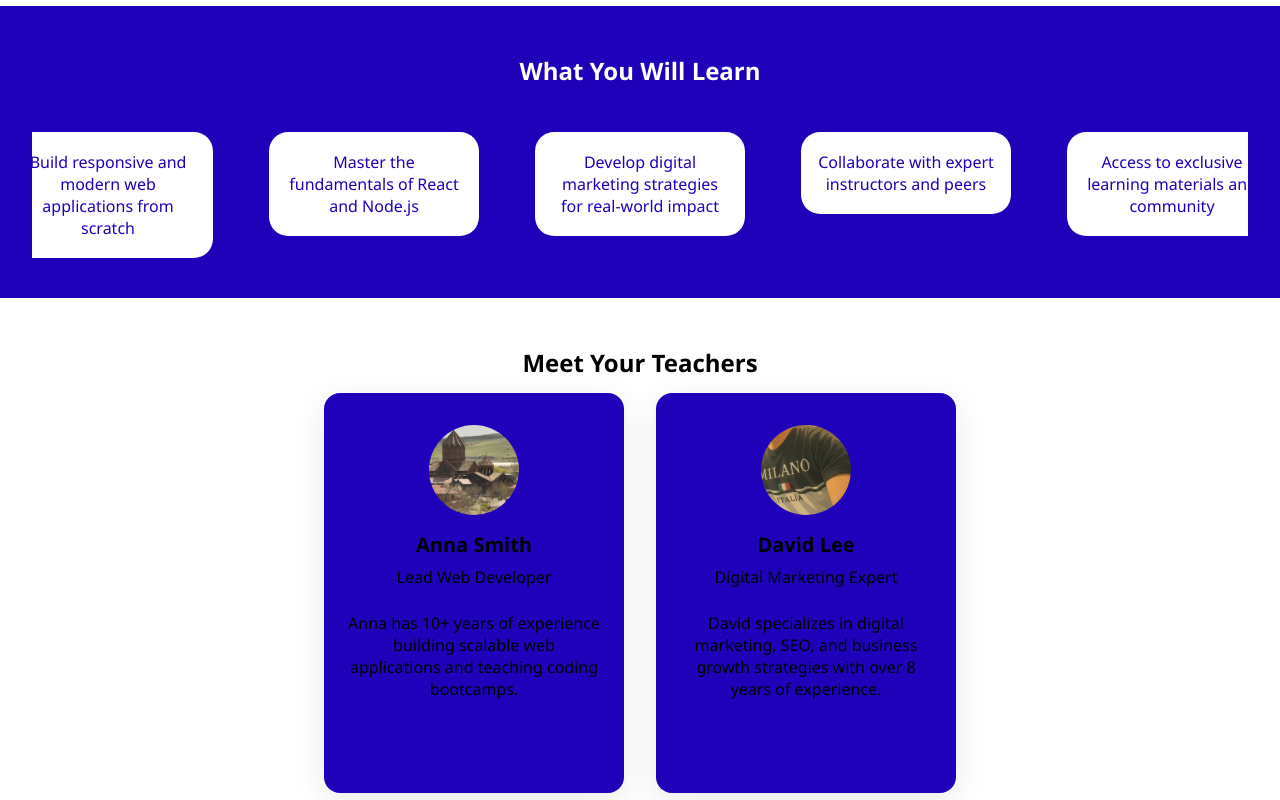
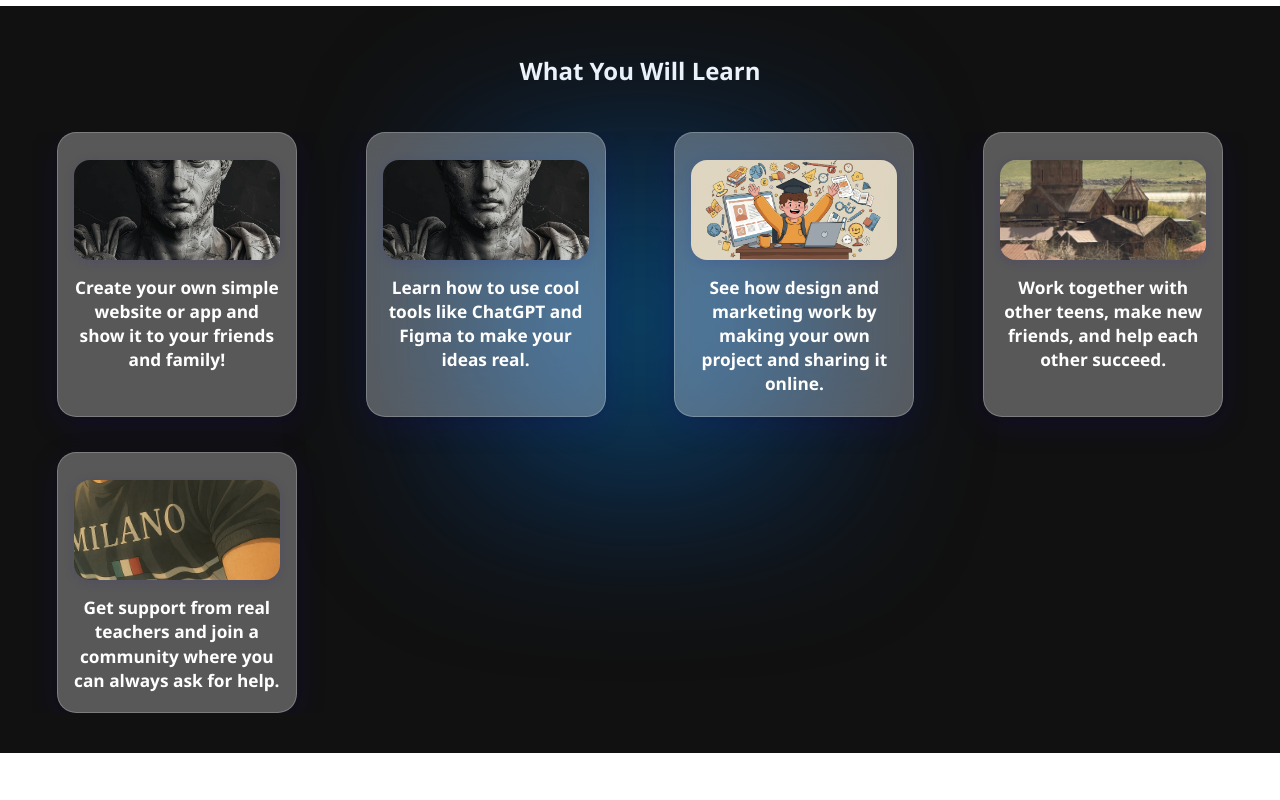
Before and after one commit to khachikkar/SchoolKH, a React (Vite) app: page / in a window 1280 px wide. Shown: the part 1240-2040 px from the top of the page. Built offline with nearby package versions, Linux system fonts and the light colour scheme.

Commit message:
updated what you will learn

```diff
--- a/package.json
+++ b/package.json
@@ -8,6 +8,7 @@
     "preview": "vite preview"
   },
   "dependencies": {
+    "framer-motion": "^12.7.4",
     "react": "^18.2.0",
     "react-dom": "^18.2.0",
     "styled-components": "^6.1.8"
--- a/src/components/WhatYouWillLearn.jsx
+++ b/src/components/WhatYouWillLearn.jsx
@@ -1,77 +1,125 @@
 import React from 'react';
 import styled from 'styled-components';
+import { motion } from 'framer-motion';
 
 const LearnSection = styled.section`
-  background: ${({ theme }) => theme.colors.electricBlue};
-  color: ${({ theme }) => theme.colors.white};
+  background: #111;
+  color: #fff;
   padding: 3rem 2rem 2.5rem 2rem;
   text-align: center;
+  position: relative;
+  overflow: hidden;
+
+  &::before {
+    content: '';
+    position: absolute;
+    left: 50%;
+    top: 10%;
+    width: 480px;
+    height: 480px;
+    background: radial-gradient(circle, rgba(0,155,255,0.42) 0%, rgba(0,80,180,0.20) 60%, rgba(0,0,0,0) 100%);
+    filter: blur(60px);
+    transform: translate(-50%, 0);
+    z-index: 0;
+    pointer-events: none;
+  }
 `;
 
 const FlowContainer = styled.div`
-  display: flex;
-  flex-direction: row;
-  align-items: flex-start;
+  display: grid;
+  grid-template-columns: repeat(4, 1fr);
+  gap: 2.2rem 1.2rem;
+  margin-top: 2.8rem;
   justify-content: center;
-  gap: 0;
-  margin-top: 2.8rem;
+  align-items: stretch;
   overflow-x: auto;
+  position: relative;
+  justify-items: center;
+
+  @media (max-width: 1200px) {
+    grid-template-columns: repeat(3, 1fr);
+  }
+  @media (max-width: 900px) {
+    grid-template-columns: repeat(2, 1fr);
+    gap: 1.5rem 0;
+  }
+  @media (max-width: 600px) {
+    grid-template-columns: 1fr;
+  }
 `;
 
-const Step = styled.div`
-  background: ${({ theme }) => theme.colors.white};
-  color: ${({ theme }) => theme.colors.electricBlue};
+const Step = styled(motion.div)`
+  background: rgba(255,255,255,0.3);
+  color: #fff;
   border-radius: 1.2rem;
   min-width: 210px;
   max-width: 240px;
-  padding: 1.2rem 1rem 1.2rem 1rem;
+  padding: 1.7rem 1rem 1.2rem 1rem;
   margin: 0 0.5rem;
   font-size: 16px;
   font-weight: 500;
-  box-shadow: 0 4px 18px rgba(31,1,185,0.07);
+  box-shadow: 0 8px 32px rgba(31,1,185,0.13), 0 1.5px 12px rgba(0,0,0,0.10);
   position: relative;
   z-index: 1;
+  display: flex;
+  flex-direction: column;
+  align-items: center;
+  transition: transform 0.18s, box-shadow 0.18s;
+  backdrop-filter: blur(24px) saturate(160%);
+  -webkit-backdrop-filter: blur(24px) saturate(160%);
+  border: 1.5px solid rgba(255,255,255,0.22);
+  &:hover {
+    transform: translateY(-7px) scale(1.04);
+    box-shadow: 0 12px 38px rgba(31,1,185,0.19), 0 2px 18px rgba(0,0,0,0.13);
+  }
 `;
 
-const Arrow = styled.div`
-  display: flex;
-  align-items: center;
-  margin: 0 -10px;
-  z-index: 0;
-`;
 
-const ArrowSvg = () => (
-  <svg width="60" height="40" viewBox="0 0 60 40" fill="none" xmlns="http://www.w3.org/2000/svg">
-    <path d="M5 35 C25 5, 35 35, 55 5" stroke="#1F01B9" strokeWidth="4" fill="none" markerEnd="url(#arrowhead)"/>
-    <defs>
-      <marker id="arrowhead" markerWidth="8" markerHeight="8" refX="8" refY="4" orient="auto" markerUnits="strokeWidth">
-        <polygon points="0 0, 8 4, 0 8" fill="#1F01B9" />
-      </marker>
-    </defs>
-  </svg>
-);
 
-const steps = [
-  'Build responsive and modern web applications from scratch',
-  'Master the fundamentals of React and Node.js',
-  'Develop digital marketing strategies for real-world impact',
-  'Collaborate with expert instructors and peers',
-  'Access to exclusive learning materials and community',
+import aiToolsIcon from '../assets/ai-tools-icon.png';
+import uiuxIcon from '../assets/uiux-icon.png';
+import heroImage from '../assets/hero-image.jpg';
+import teacher1Img from '../assets/teacher1.jpg';
+import teacher2Img from '../assets/teacher2.jpg';
+
+const cardData = [
+  {
+    image: aiToolsIcon,
+    text: 'Create your own simple website or app and show it to your friends and family!',
+  },
+  {
+    image: uiuxIcon,
+    text: 'Learn how to use cool tools like ChatGPT and Figma to make your ideas real.',
+  },
+  {
+    image: heroImage,
+    text: 'See how design and marketing work by making your own project and sharing it online.',
+  },
+  {
+    image: teacher1Img,
+    text: 'Work together with other teens, make new friends, and help each other succeed.',
+  },
+  {
+    image: teacher2Img,
+    text: 'Get support from real teachers and join a community where you can always ask for help.',
+  },
 ];
 
 const WhatYouWillLearn = () => (
   <LearnSection id="learn">
-    <h1 style={{ color: '#fff', fontWeight: 700 }}>What You Will Learn</h1>
+    <h1 style={{ color: '#fff', fontWeight: 700, marginBottom: '1.8rem' }}>What You Will Learn</h1>
     <FlowContainer>
-      {steps.map((step, idx) => (
-        <React.Fragment key={idx}>
-          <Step>{step}</Step>
-          {idx < steps.length - 1 && (
-            <Arrow>
-              <ArrowSvg />
-            </Arrow>
-          )}
-        </React.Fragment>
+      {cardData.map((card, idx) => (
+        <Step
+          key={idx}
+          initial={{ opacity: 0, x: idx % 2 === 0 ? -80 : 80 }}
+          whileInView={{ opacity: 1, x: 0 }}
+          viewport={{ once: true, amount: 0.3 }}
+          transition={{ duration: 0.7, type: 'spring', bounce: 0.28 }}
+        >
+          <img src={card.image} alt="card visual" style={{ width: '100%', height: '100px', borderRadius: '1rem', marginBottom: '1rem', objectFit: 'cover', boxShadow: '0 2px 12px rgba(31,1,185,0.11)' }} />
+          <span style={{ fontSize: '1.08em', fontWeight: 600, lineHeight: 1.4 }}>{card.text}</span>
+        </Step>
       ))}
     </FlowContainer>
   </LearnSection>
```
Also changed, not shown: 1 other file (tests, documents, lock files or other folders).
